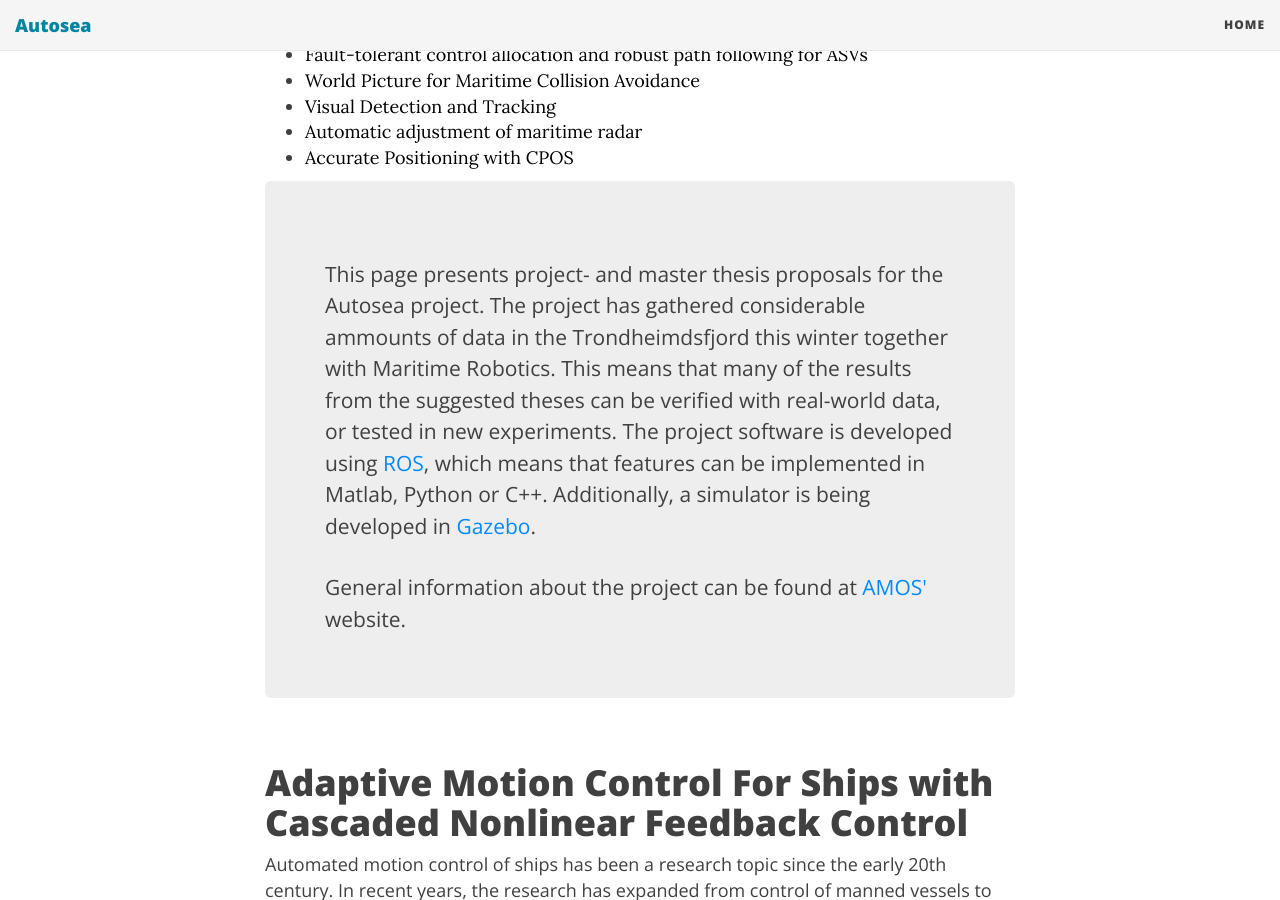
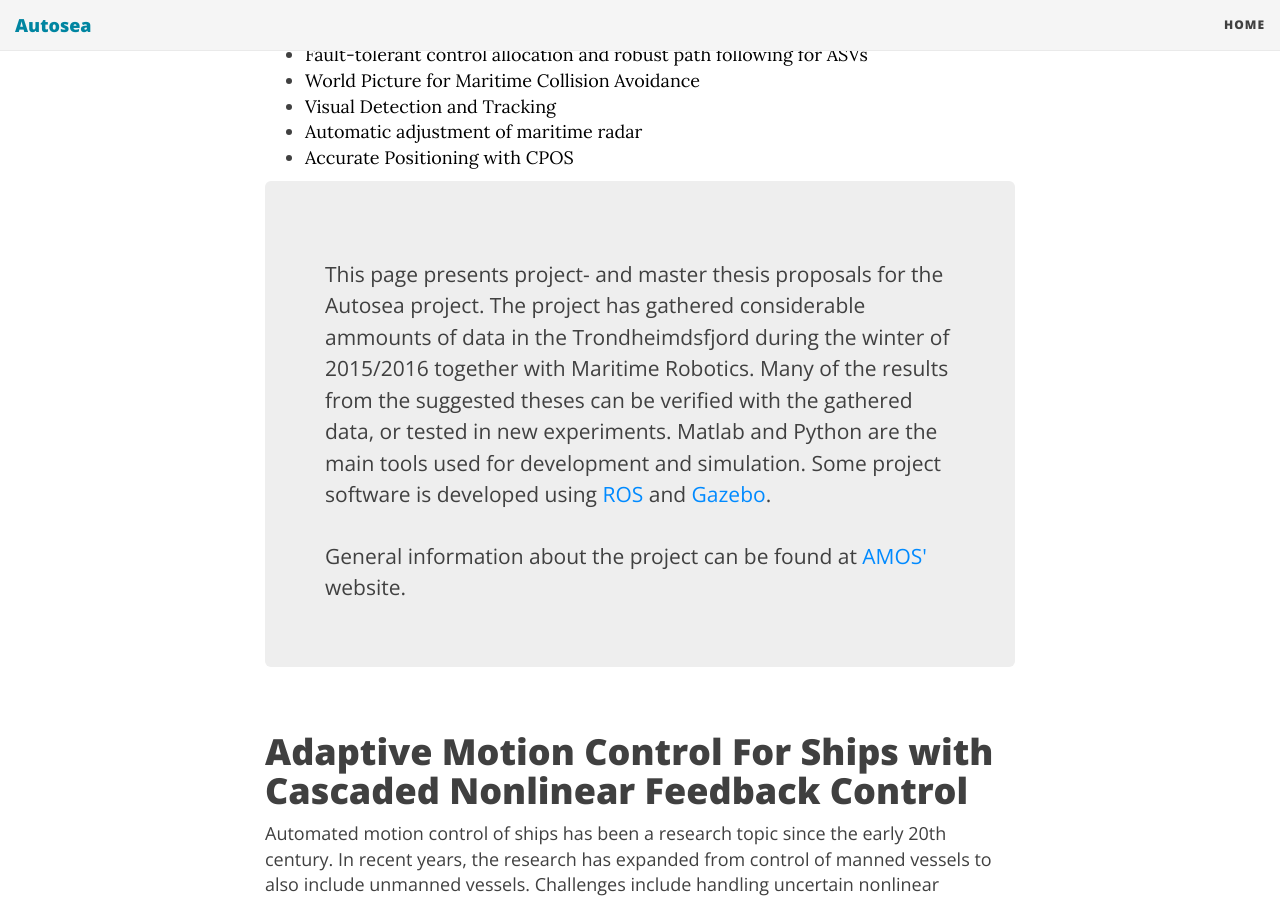
Before and after one commit to autosit/autosit.github.io, a Jekyll site: the page built from index.html, in a window 1280 px wide and 900 px high, scrolled down 519 px. Built offline with Jekyll 4.4.1, drawn with Linux system fonts in a browser that asks for light colours; nearby versions of some CDN libraries; the list of posts is cut into pages by our own code.

Commit message:
updated proj descr, again

```diff
--- a/index.html
+++ b/index.html
@@ -13,7 +13,7 @@
     </ul>
 </div>
 <div class="main-explain-area jumbotron">
-    <p>This page presents project- and master thesis proposals for the Autosea project. The project has gathered considerable ammounts of data in the Trondheimdsfjord this winter together with Maritime Robotics. This means that many of the results from the suggested theses can be verified with real-world data, or tested in new experiments. The project software is developed using <a href="http://www.ros.org/">ROS</a>, which means that features can be implemented in Matlab, Python or C++. Additionally, a simulator is being developed in <a href="http://gazebosim.org/">Gazebo</a>.</p>
+    <p>This page presents project- and master thesis proposals for the Autosea project. The project has gathered considerable ammounts of data in the Trondheimdsfjord during the winter of 2015/2016 together with Maritime Robotics. Many of the results from the suggested theses can be verified with the gathered data, or tested in new experiments. Matlab and Python are the main tools used for development and simulation. Some project software is developed using <a href="http://www.ros.org/">ROS</a> and <a href="http://gazebosim.org/">Gazebo</a>.</p>
 
     <p>General information about the project can be found at <a href="https://www.ntnu.edu/amos/autosea">AMOS'</a> website.</p>
 </div>
```
